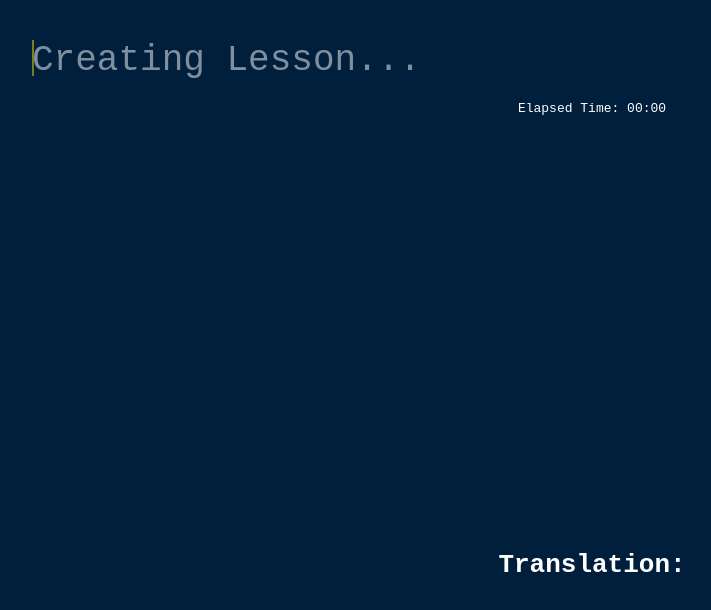
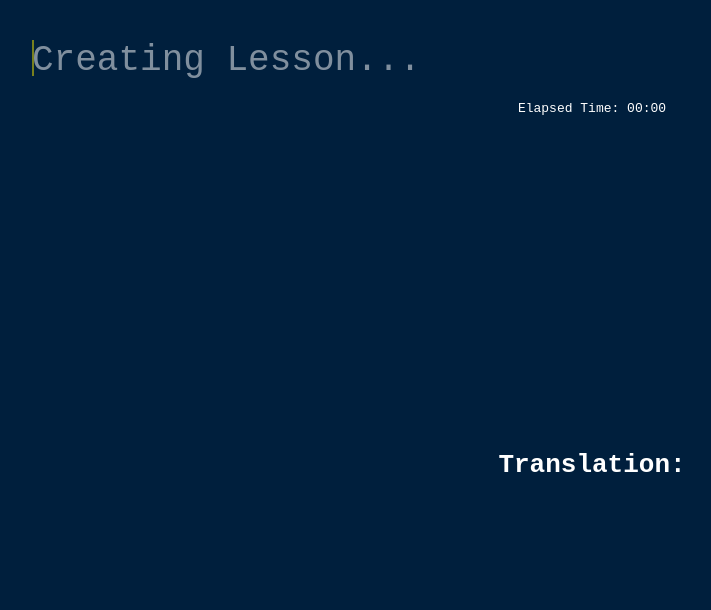
Before and after one commit to AdjacentRhyme67/hackpsu2025, a Next.js app in the folder frontend/: page /typing_spanish in a window 1280 px wide. Shown: the top 610 px of the page, without its empty margins (48-759 px from the left). Built offline with nearby package versions, Linux system fonts and the light colour scheme; no server answers.

Commit message:
final mvp

```diff
--- a/frontend/src/app/typing_spanish/page.module.css
+++ b/frontend/src/app/typing_spanish/page.module.css
@@ -67,7 +67,7 @@
 
   .translateH{
     position: fixed; /* Fixed position to stay at the bottom */
-    bottom: 200px; /* Adjust as needed */
+    bottom: 300px; /* Adjust as needed */
     left: 50%; /* Center horizontally */
     transform: translateX(-50%); /* Adjust centering */
     text-align: center; /* Center text */
```
